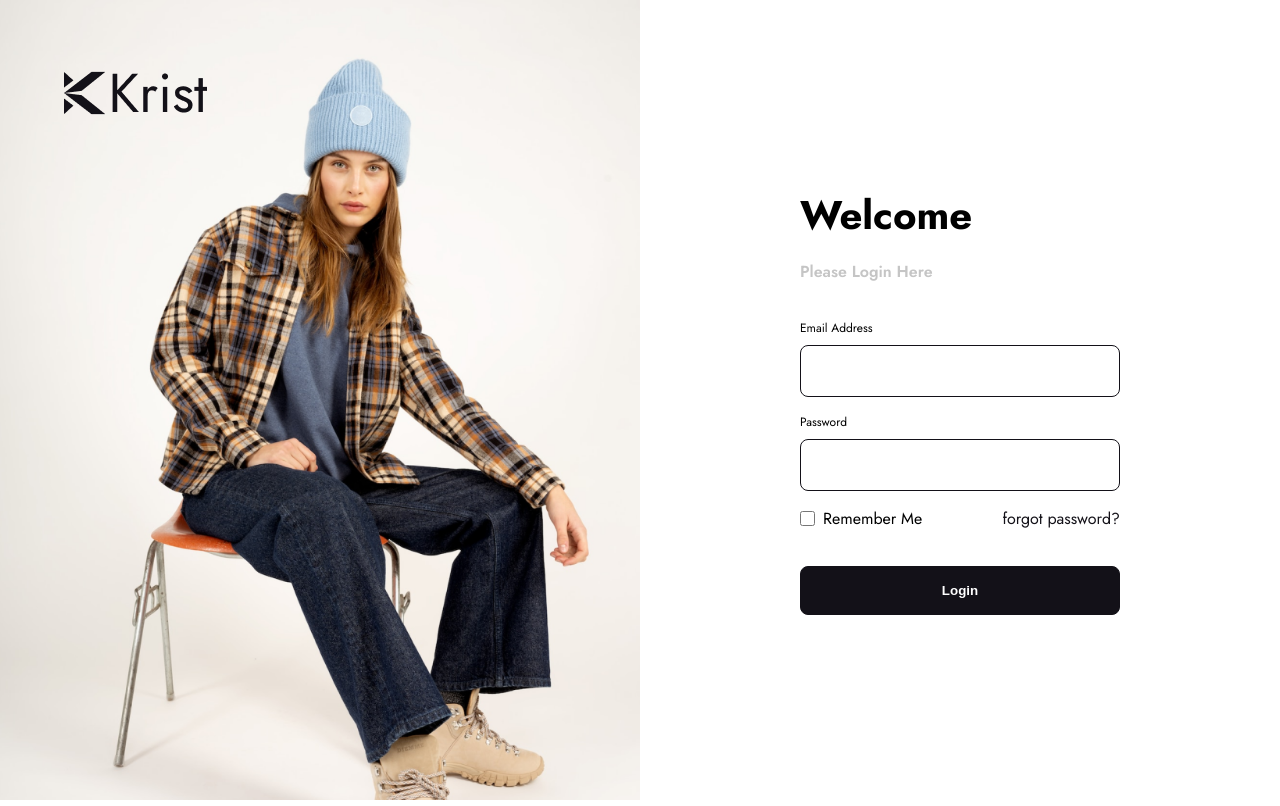
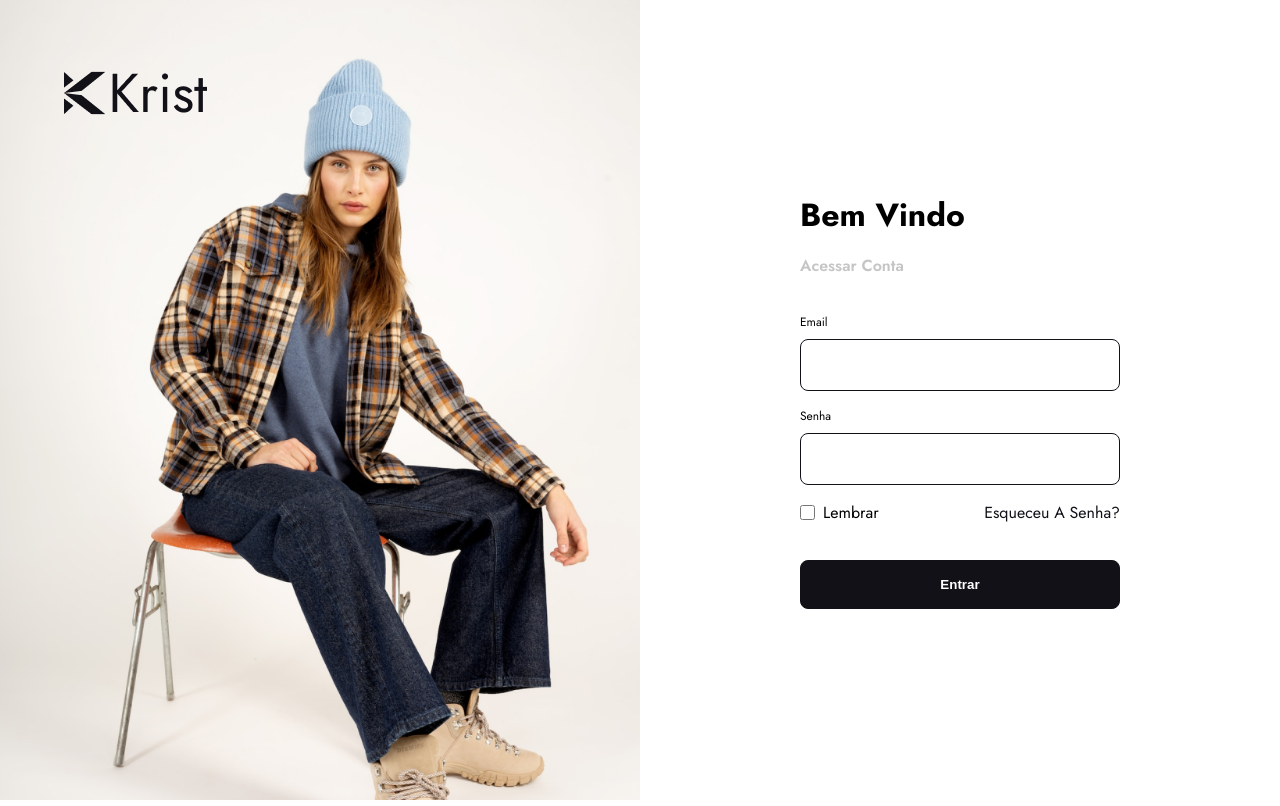
Before and after one commit to EvandroCalado/krist, a React (Vite) app: page /login in a window 1280 px wide. Built offline with nearby package versions, Linux system fonts and the light colour scheme.

Commit message:
✨ feat: create page login

```diff
--- a/src/pages/Login/Login.styles.ts
+++ b/src/pages/Login/Login.styles.ts
@@ -12,7 +12,7 @@
   `}
 `;
 
-export const Logo = styled.div`
+export const LogoContainer = styled.div`
   ${({ theme }) => css`
     position: fixed;
     padding: ${theme.paddings['5xl']};
@@ -75,6 +75,7 @@
         & > a {
           text-decoration: none;
           color: ${theme.colors.primary};
+          text-transform: capitalize;
 
           &:hover {
             text-decoration: underline;
--- a/src/pages/Login/Login.tsx
+++ b/src/pages/Login/Login.tsx
@@ -1,37 +1,37 @@
 import { Form, Link } from 'react-router-dom';
 
-import { Button, Checkbox, Heading, Input } from 'components';
+import { Button, Checkbox, Heading, Input, Logo } from 'components';
 
 import * as S from './Login.styles';
 
 export const Login = () => {
   return (
     <S.Container>
-      <S.Logo>
-        <img src="/logo.png" alt="logo" />
-      </S.Logo>
+      <S.LogoContainer>
+        <Logo />
+      </S.LogoContainer>
       <S.LoginImage>
         <img src="/auth/login-image.png" alt="login image" />
       </S.LoginImage>
       <S.LoginForm>
         <Form>
-          <Heading as="h2" size="2xl" transform="capitalize">
-            welcome
+          <Heading as="h2" size="xl" transform="capitalize">
+            bem vindo
           </Heading>
 
-          <p>please login here</p>
+          <p>acessar conta</p>
 
-          <Input type="email" label="email address" name="email" />
+          <Input type="email" label="email" name="email" />
 
-          <Input type="password" label="password" name="password" />
+          <Input type="password" label="senha" name="password" />
 
           <span>
-            <Checkbox label="remember me" name="remember" />
-            <Link to="/forgot-password">forgot password?</Link>
+            <Checkbox label="lembrar" name="remember" />
+            <Link to="/forgot-password">esqueceu a senha?</Link>
           </span>
 
           <Button type="submit" width="100%">
-            login
+            entrar
           </Button>
         </Form>
       </S.LoginForm>
--- a/src/pages/index.ts
+++ b/src/pages/index.ts
@@ -1 +1,2 @@
 export * from './Login';
+export * from './Register';
```
